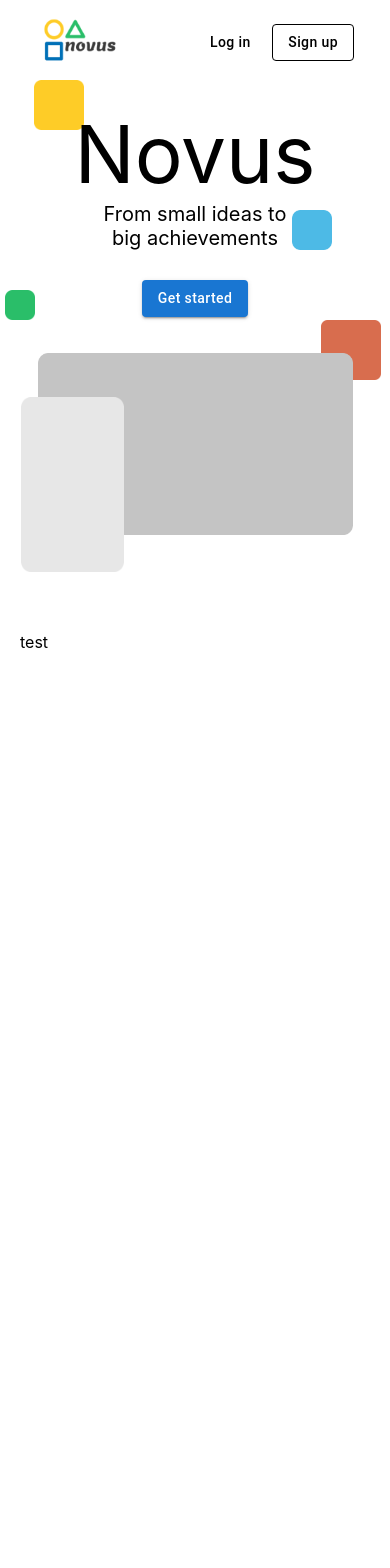
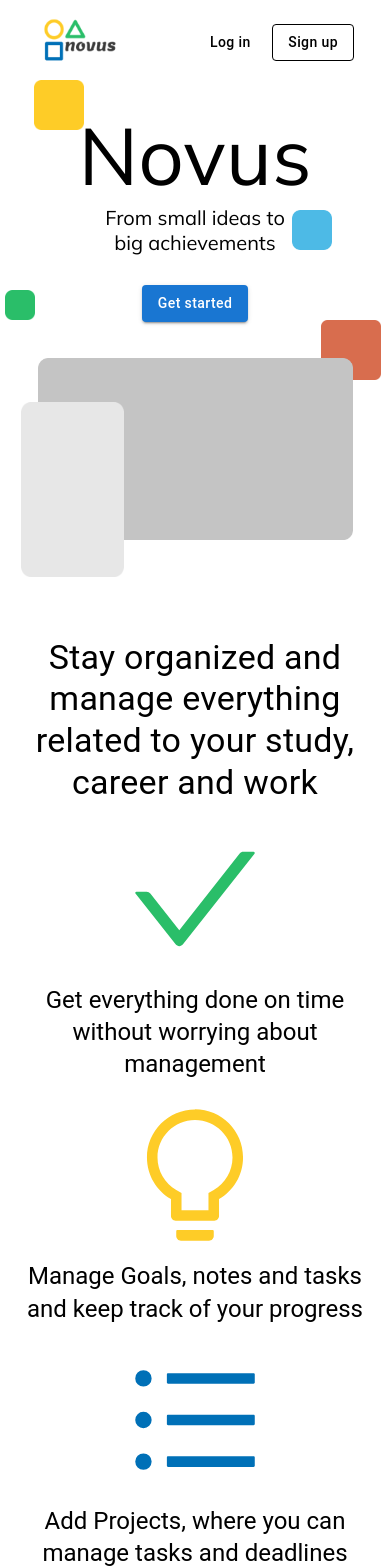
Before and after one commit to harkibit/novus-frontend, a Next.js app: page / in a window 390 px wide. Shown: the top 1568 px of the page. Before the commit the page ends 844 px from the top, so only its background shows below. Built offline with nearby package versions, Linux system fonts and the light colour scheme.

Commit message:
Landing Page Features Section

```diff
--- a/pages/index.js
+++ b/pages/index.js
@@ -9,6 +9,10 @@
 import desktop from '../public/assets/landingPage/desktop.png';
 import mobile from '../public/assets/landingPage/mobile.png';
 import { AppBar, Toolbar, Button } from "@mui/material";
+import Typography from "@mui/material/Typography";
+
+import { AiOutlineUnorderedList, AiOutlineBulb, AiOutlineCheck } from "react-icons/ai";
+
 
 export default function Home() {
   return (
@@ -93,8 +97,39 @@
             </div>
           </div>
         </div>
-        <div>
-          <span>test</span>
+        <div className={styles.landingPage_features}>
+          <Typography
+            variant="h4"
+            component="div"
+            sx={{ maxWidth: 500, fontWeight: 400, textAlign: { xs: 'center', md: 'left' }}}>
+            Stay organized and manage everything related to your
+            study, career and work</Typography>
+            <div className={styles.landingPage_featureSection}>
+              <div className={`${styles.landingPage_featureBox} ${styles.landingPage_featureBox_first}`}>
+                <AiOutlineUnorderedList fontSize={150} color="var(--blue)"/>
+                <Typography
+                  variant="h5"
+                  component="div"
+                  sx={{ maxWidth: 400, fontWeight: 400, textAlign: { xs: 'center', md: 'left' }}}>
+                  Add Projects, where you can manage tasks and deadlines</Typography>
+              </div>
+              <div className={`${styles.landingPage_featureBox} ${styles.landingPage_featureBox_second}`}>
+                <AiOutlineBulb fontSize={150} color="var(--yellow)"/>
+                <Typography
+                  variant="h5"
+                  component="div"
+                  sx={{ maxWidth: 400, fontWeight: 400, textAlign: { xs: 'center', md: 'left' }}}>
+                  Manage Goals, notes and tasks and keep track of your progress</Typography>
+              </div>
+              <div className={styles.landingPage_featureBox}>
+                <AiOutlineCheck fontSize={150} color="var(--green)"/>
+                <Typography
+                  variant="h5"
+                  component="div"
+                  sx={{ maxWidth: 400, fontWeight: 400, textAlign: { xs: 'center', md: 'left' }}}>
+                 Get everything done on time without worrying about management</Typography>
+              </div>
+            </div>
         </div>
       </div>
     </div>
--- a/styles/Home.module.css
+++ b/styles/Home.module.css
@@ -100,6 +100,27 @@
   position: absolute;
   left: 5%;
 }
+.landingPage_features {
+  margin-bottom: 300px;
+}
+.landingPage_featureSection {
+  display: flex;
+  justify-content: space-between;
+}
+.landingPage_featureBox {
+  display: flex;
+  flex-direction: column;
+  align-items: flex-start;
+}
+.landingPage_featureBox_first {
+  position: relative;
+  top: 200px;
+}
+.landingPage_featureBox_second {
+  position: relative;
+  top: 100px;
+}
+
 @media only screen and (max-width: 800px) {
   .landingPage_margin {
     margin: 0px 20px;
@@ -143,6 +164,32 @@
     top: 100px;
     left: -10%;
   }
+  .landingPage_features {
+    width: 100%;
+    display: flex;
+    flex-direction: column;
+    align-items: center;
+    margin-bottom: 100px;
+  }
+  .landingPage_featureSection {
+    flex-direction: column-reverse;
+    align-items: center;
+  }
+  .landingPage_featureBox {
+    display: flex;
+    flex-direction: column;
+    align-items: center;
+    padding-top: 20px;
+  }
+  .landingPage_featureBox div {
+    padding-top: 10px;
+  }
+  .landingPage_featureBox_first {
+    position: unset;
+  }
+  .landingPage_featureBox_second {
+    position: unset;
+  }
 }
 @media only screen and (max-width: 600px) {
   .landingPage_exampleRectangles {
--- a/styles/globals.css
+++ b/styles/globals.css
@@ -1,3 +1,5 @@
+@import url('https://fonts.googleapis.com/css2?family=Mulish:ital@0;1&display=swap');
+
 :root {
   --border-radius: 5px;
   --card-padding: 2rem;
@@ -15,7 +17,7 @@
 body {
   padding: 0;
   margin: 0;
-  font-family: -apple-system, BlinkMacSystemFont, Segoe UI, Roboto, Oxygen,
+  font-family: 'Mulish', -apple-system, BlinkMacSystemFont, Segoe UI, Roboto, Oxygen,
     Ubuntu, Cantarell, Fira Sans, Droid Sans, Helvetica Neue, sans-serif;
 }
 
```
